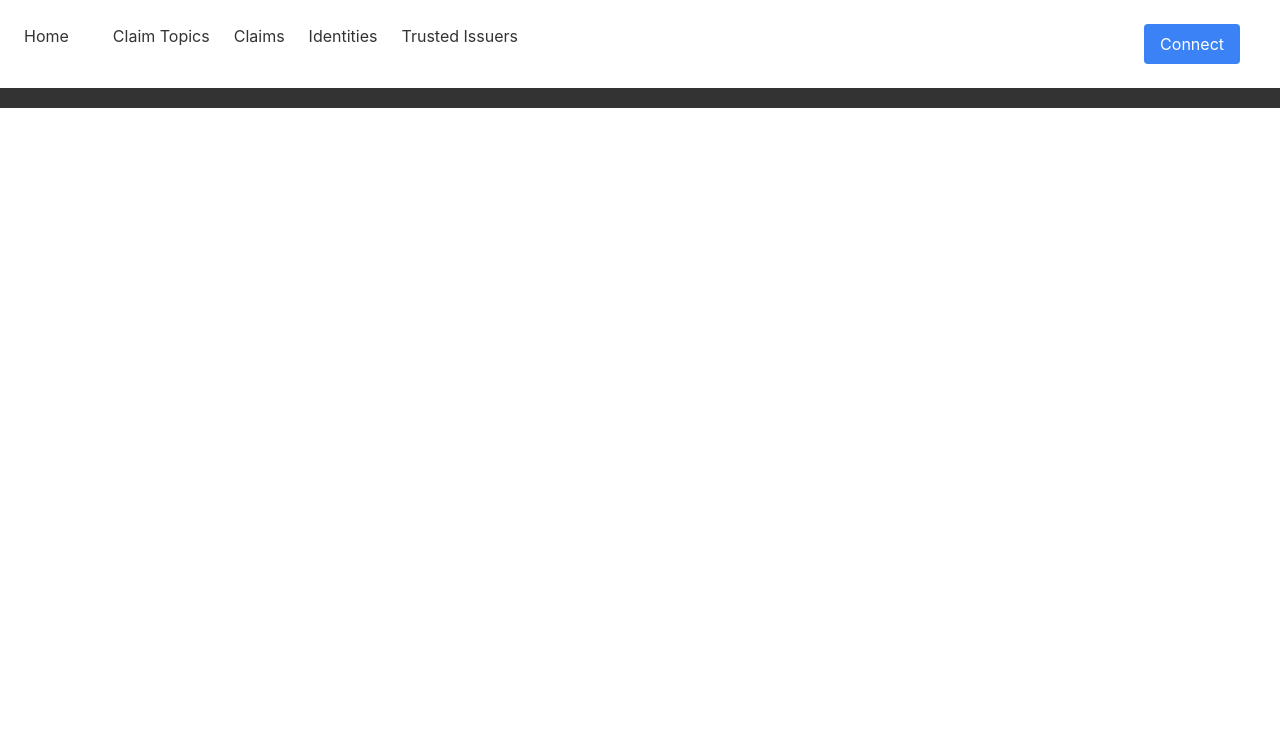
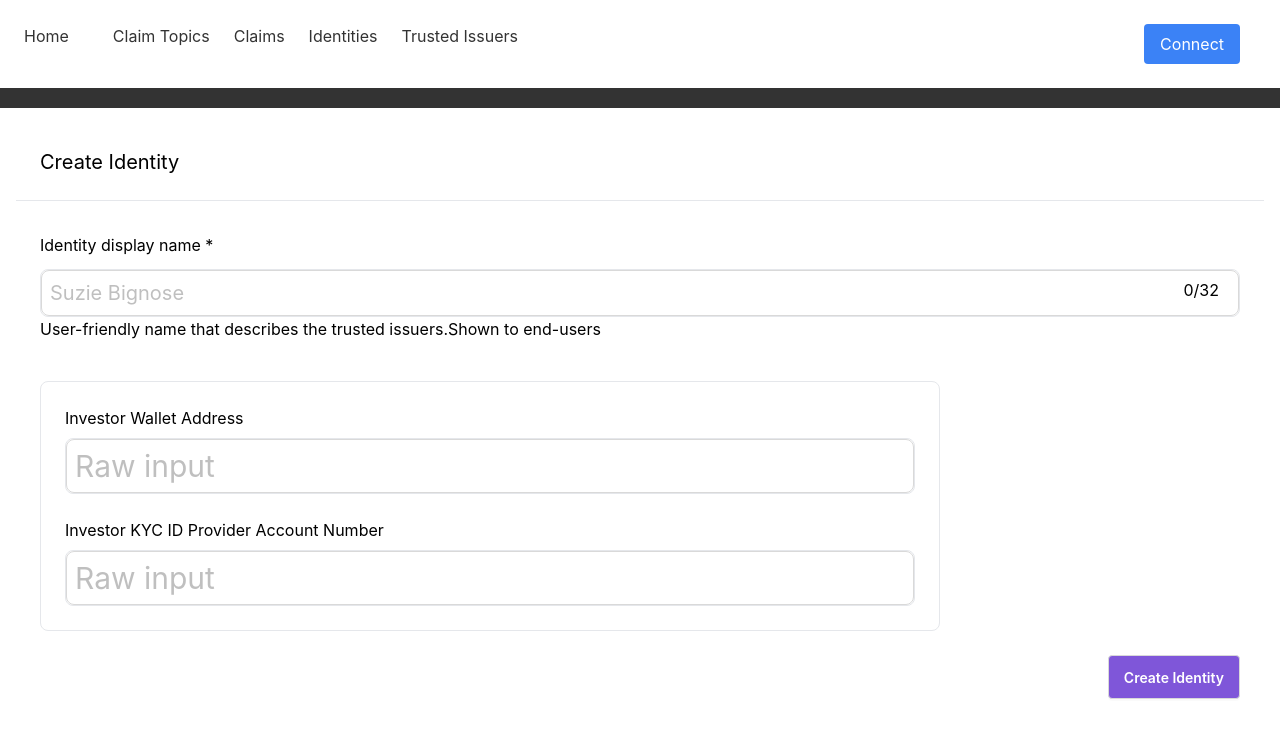
Before and after one commit to nomyx-io/nomyx-id, a React (Create React App) app in the folder ui/: page /identities/create in a window 1280 px wide. Shown: the top 738 px of the page. Built offline with nearby package versions, Linux system fonts and the light colour scheme.

Commit message:
feat : create digital Id page ui and navigation

```diff
--- a/ui/src/App.tsx
+++ b/ui/src/App.tsx
@@ -14,6 +14,7 @@ import IdentitiesPage from './components/IdentitiesPage.jsx';
 import ClaimsPage from './components/ClaimsPage.jsx';
 
 import BlockchainService from './services/BlockchainService.js';
+import CreateDigitalId from './components/CreateDigitalId.jsx';
 
 function UnsupportedNetworkDialog(props: any) {
 
@@ -130,6 +131,7 @@ function App() {
           <Route path="/issuers" element={<TrustedIssuersPage service={blockchainService} />} />
           <Route path="/identities" element={<IdentitiesPage service={blockchainService} />} />
           <Route path="/claims" element={<ClaimsPage service={blockchainService} />} />
+          <Route path="/identities/create" element={<CreateDigitalId />} />
         </Routes>
       </div>
     </Router>
--- /dev/null
+++ b/ui/src/components/CreateDigitalId.jsx
@@ -0,0 +1,43 @@
+import { Button, Input } from 'antd'
+import React from 'react'
+
+function CreateDigitalId() {
+    const [displayName, setDisplayName] = React.useState('')
+    const [walletAddress, setWalletAddress] = React.useState('')
+    const [accountNumber, setAccountNumber] = React.useState('')
+    return (
+        <div >
+            <p className='text-xl p-6'>Create Identity</p>
+            <hr></hr>
+            <div className='p-6 mt-2'>
+                <div>
+                    <p>Identity display name *</p>
+                    <div className='mt-3 relative w-full flex border rounded-lg'>
+                        <Input value={displayName} className='border w-full p-2 rounded-lg text-xl' placeholder='Suzie Bignose' type='text' maxLength={32} onChange={(e) => setDisplayName(e.target.value)} />
+                        <p className='absolute right-5 top-2'>{displayName.length}/32</p>
+                    </div>
+                    <p>User-friendly name that describes the trusted issuers.Shown to end-users</p>
+                </div>
+                <div className='mt-10 mb-6 w-[75%] border p-6 rounded-lg'>
+                    <div>
+                        <p>Investor Wallet Address</p>
+                        <div className='mt-2 relative w-full flex border rounded-lg'>
+                            <Input value={walletAddress} className='border w-full p-2 rounded-lg text-3xl' placeholder='Raw input' type='text' maxLength={32} onChange={(e) => setWalletAddress(e.target.value)} />
+                        </div>
+                    </div>
+                    <div className='mt-6'>
+                        <p>Investor KYC ID Provider Account Number</p>
+                        <div className='mt-2 relative w-full flex border rounded-lg'>
+                            <Input value={accountNumber} className='border w-full p-2 rounded-lg text-3xl' placeholder='Raw input' type='text' maxLength={32} onChange={(e) => setAccountNumber(e.target.value)} />
+                        </div>
+                    </div>
+                </div>
+                <div className='flex justify-end max-[600px]:justify-center'>
+                    <Button className='max-[600px]:w-[60%] min-w-max text-center font-semibold rounded h-11 bg-[#7F56D9] text-white'>Create Identity</Button>
+                </div>
+            </div>
+        </div>
+    )
+}
+
+export default CreateDigitalId
--- a/ui/src/components/NavBar.jsx
+++ b/ui/src/components/NavBar.jsx
@@ -31,6 +31,7 @@ const NavBar = ({
           <ul className="space-y-2 mt-2">
             <li><Link to="/identities/add" className="hover:underline">Add new...</Link></li>
             <li><Link to="/identities" className="hover:underline">List</Link></li>
+            <li><Link to="/identities/create" className="hover:underline">Create DigitalId</Link></li>
           </ul>
         </li>
         <li className="hover:underline">
--- a/ui/src/components/TrustedIssuersPage.jsx
+++ b/ui/src/components/TrustedIssuersPage.jsx
@@ -97,9 +97,7 @@ const TrustedIssuersPage = ({ service }) => {
 
     const removeTrustedIssuer = async (issuer) => {
         await service.removeTrustedIssuer(issuer);
-    };[
-
-    ]
+    };
 
     return (
         <div className='p-6'>
```
